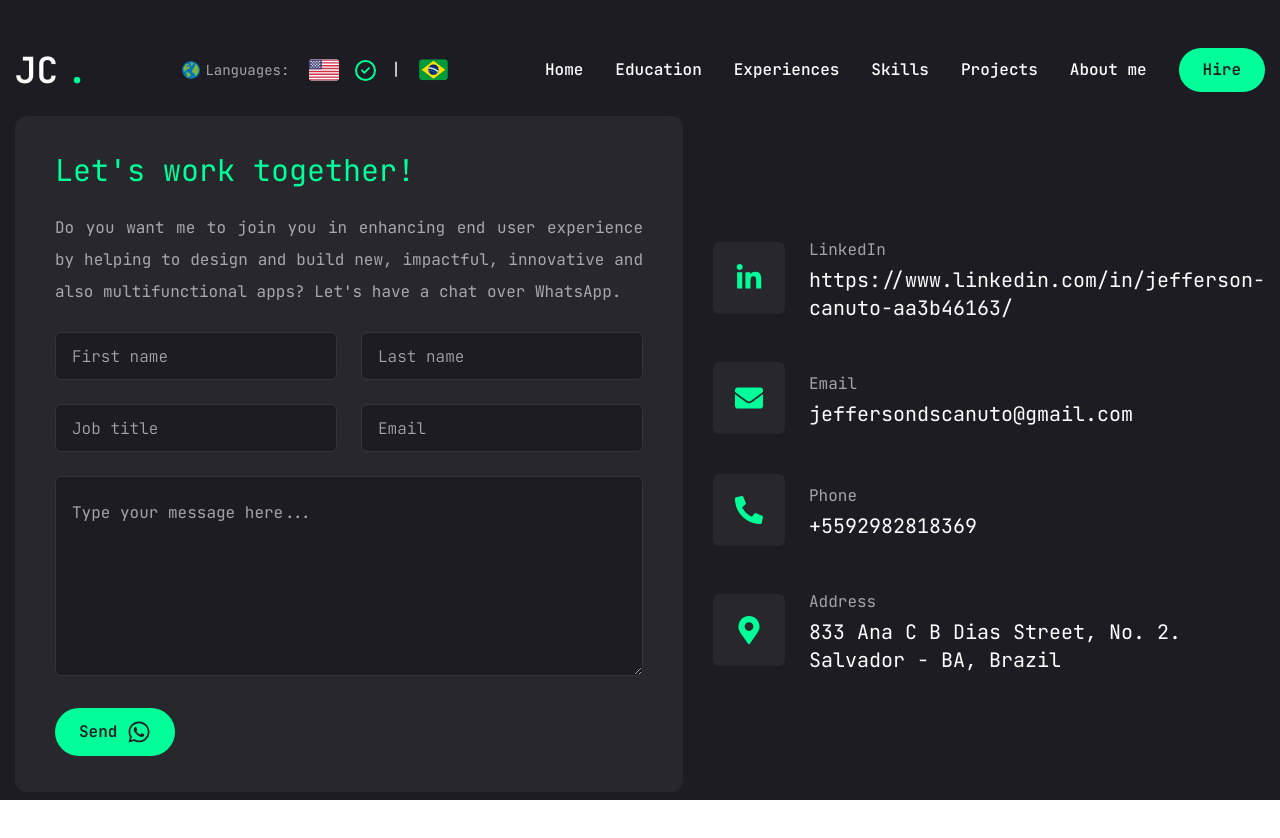
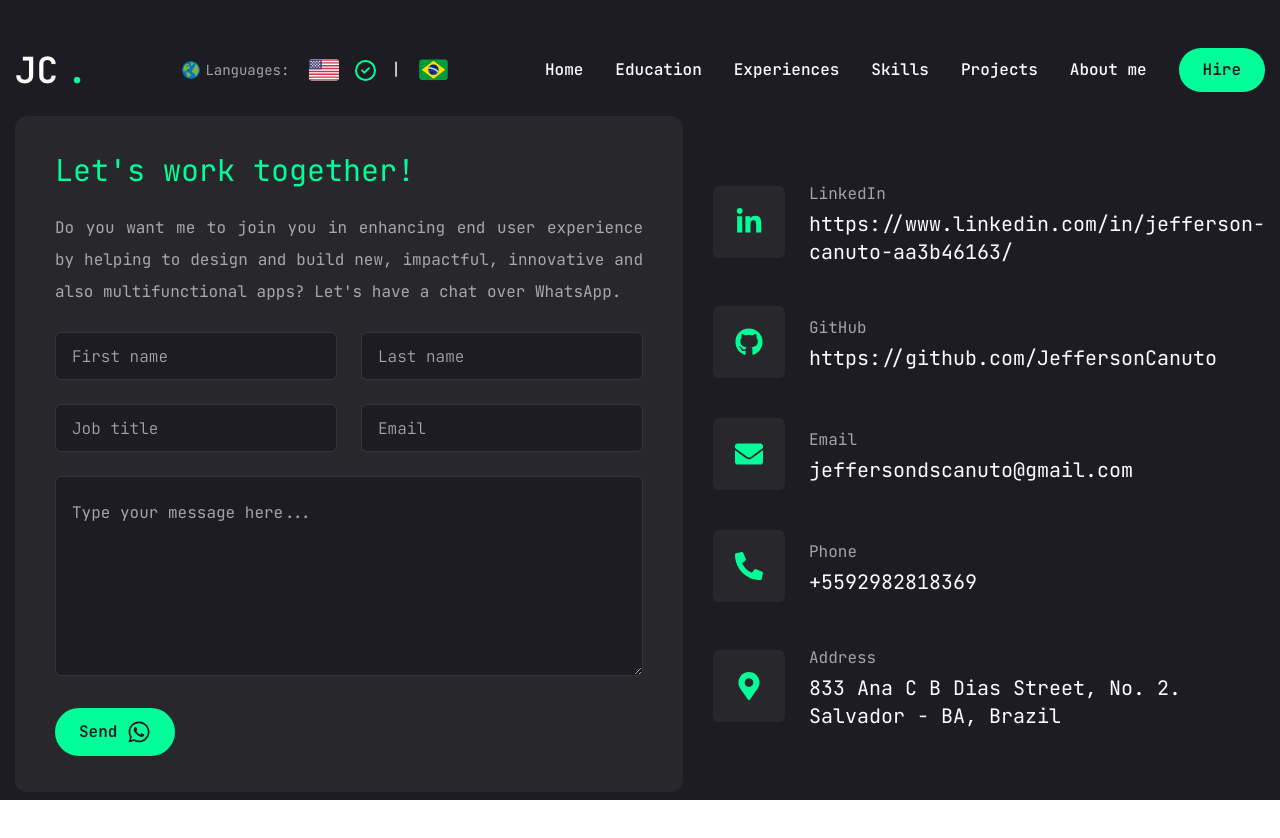
Before and after one commit to JeffersonCanuto/jefferson-portfolio, a Next.js app: page /hire in a window 1280 px wide. Shown: the top 838 px of the page. Built offline with nearby package versions, Linux system fonts and the light colour scheme.

Commit message:
feat: add github hyperlink to info section in Hire page

```diff
--- a/src/app/hire/page.tsx
+++ b/src/app/hire/page.tsx
@@ -7,11 +7,12 @@ import { useSelector } from "react-redux";
 import { motion } from "framer-motion";
 
 import {
-    FaWhatsapp,
+    FaLinkedinIn,
+    FaGithub,
+    FaEnvelope,
     FaPhoneAlt,
-    FaLinkedinIn,
-    FaEnvelope,
-    FaMapMarkerAlt
+    FaMapMarkerAlt,
+    FaWhatsapp
 } from "react-icons/fa";
 
 import { Button } from "@/components/ui/button";
@@ -49,7 +50,7 @@ const formatWhatsAppMessage = (
 const Hire:React.FC = () => {
     const language = (useSelector((state:RootState) => state.language.preferred)) === "en-us" ? "en" : "br";
 
-    let
+    const
         inputFirstNameRef = useRef<HTMLInputElement>(null),
         inputLastNameRef = useRef<HTMLInputElement>(null),
         inputJobTitleRef = useRef<HTMLInputElement>(null),
@@ -66,18 +67,24 @@ const Hire:React.FC = () => {
         },
         {
             index: 2,
+            icon: <FaGithub />,
+            title: "GitHub",
+            description: "https://github.com/JeffersonCanuto"
+        },
+        {
+            index: 3,
             icon: <FaEnvelope />,
             title: "Email",
             description: "jeffersondscanuto@gmail.com"
         },
         {
-            index: 3,
+            index: 4,
             icon: <FaPhoneAlt />,
             title: getHireFieldNames(language, "phoneTitle"),
             description: getHireFieldNames(language, "phoneName")
         },
         {
-            index: 4,
+            index: 5,
             icon: <FaMapMarkerAlt />,
             title: getHireFieldNames(language, "addressTitle"),
             description: getHireFieldNames(language, "addressName")
@@ -210,11 +217,11 @@ const Hire:React.FC = () => {
                                         <div className="flex-1">
                                             <p className="text-[12px] xl:text-[16px] text-white/60">{info.title}</p>
                                             <h3 className="text-[12px] xl:text-xl hover:text-accent">
-                                                {info.index === 1 ? (
+                                                {[1, 2].includes(info.index) ? (
                                                     <Link href={`${info.description}`} target="_blank">
                                                         {info.description}
                                                     </Link>
-                                                ) : (
+                                                ):(
                                                     info.description
                                                 )}
                                             </h3>
```
